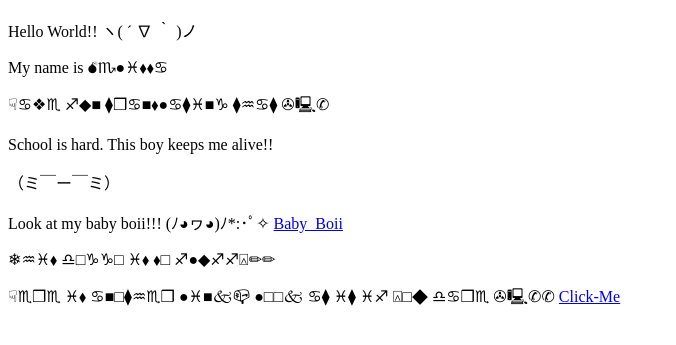
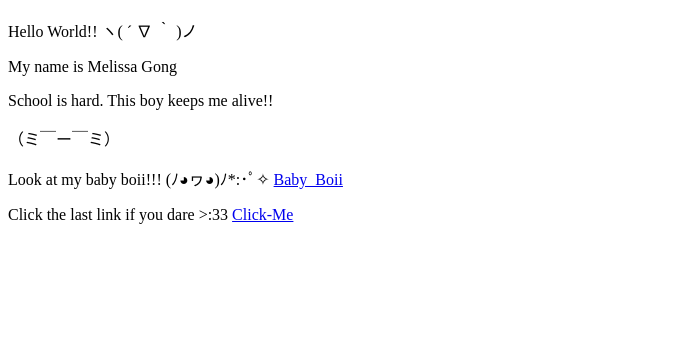
Before and after one commit to gongmel/computerscience2019-test, a plain HTML site: page index.html in a window 1280 px wide. Shown: the part 57-402 px from the top of the page, without its empty margins (0-676 px from the left). Drawn offline with Linux system fonts and the light colour scheme.

Commit message:
Update index.html

```diff
--- a/index.html
+++ b/index.html
@@ -3,14 +3,12 @@
   <body bgcolor"red">
     <h1> (︶ω︶) Welcome! (︶ω︶) </h1>
     <p> Hello World!! ヽ( ´ ∇ ｀ )ノ
-    <P> My name is 💣︎♏︎●︎♓︎⬧︎⬧︎♋︎
-    <P> ☟︎♋︎❖︎♏︎ ♐︎◆︎■︎ ⧫︎❒︎♋︎■︎⬧︎●︎♋︎⧫︎♓︎■︎♑︎ ⧫︎♒︎♋︎⧫︎ ✇︎🖳︎✆︎
+    <P> My name is Melissa Gong
     <p> School is hard. This boy keeps me alive!!
     <P>（ミ￣ー￣ミ）
     <p> Look at my baby boii!!! (ﾉ◕ヮ◕)ﾉ*:･ﾟ✧
     <a href="https://bit.ly/2wj7R24">Baby_Boii</a>
-    <p> ❄︎♒︎♓︎⬧︎ ♎︎□︎♑︎♑︎□︎ ♓︎⬧︎ ⬧︎□︎ ♐︎●︎◆︎♐︎♐︎⍓︎✏︎✏︎
-    <P> ☟︎♏︎❒︎♏︎ ♓︎⬧︎ ♋︎■︎□︎⧫︎♒︎♏︎❒︎ ●︎♓︎■︎🙵📪︎ ●︎□︎□︎🙵 ♋︎⧫︎ ♓︎⧫︎ ♓︎♐︎ ⍓︎□︎◆︎ ♎︎♋︎❒︎♏︎ ✇︎🖳︎✆︎✆︎
+    <p> Click the last link if you dare >:33
     <a href="https://bit.ly/2EtfXd3">Click-Me</a>
   </body>
 </html>
```
